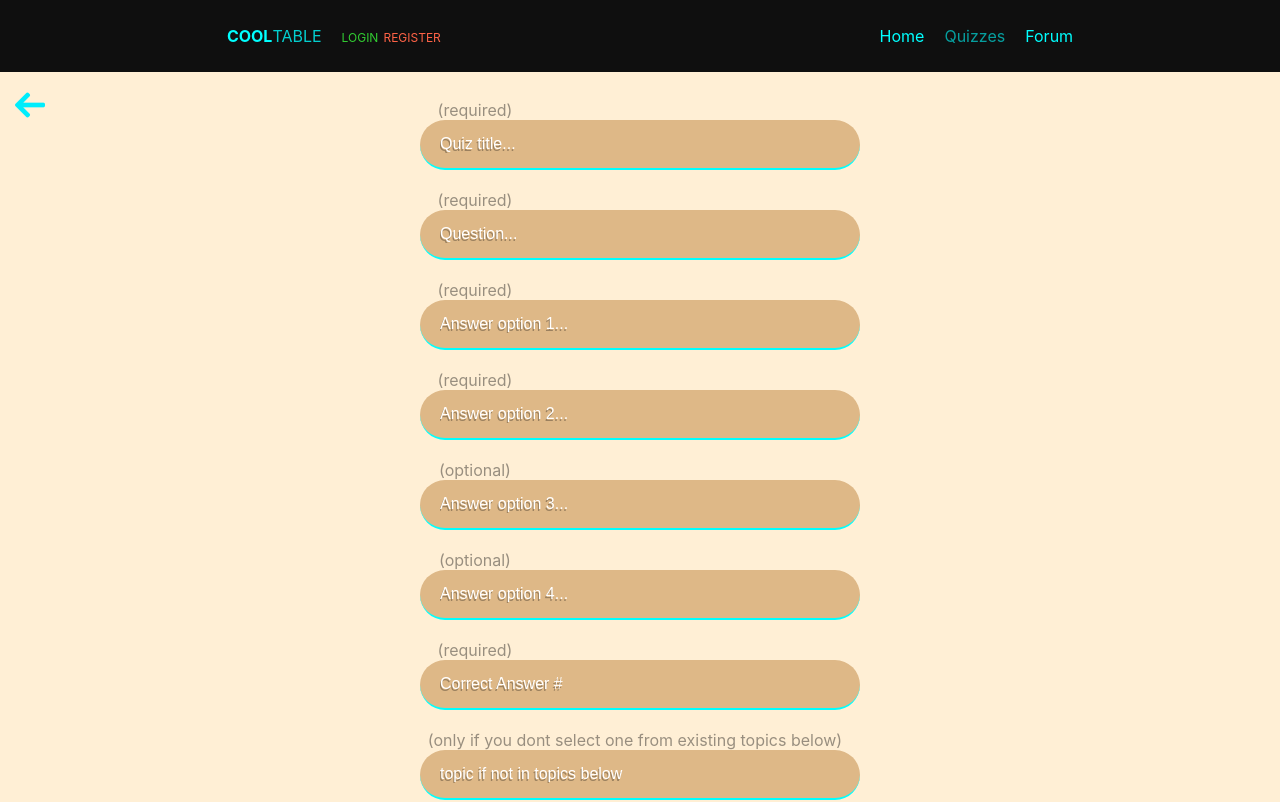
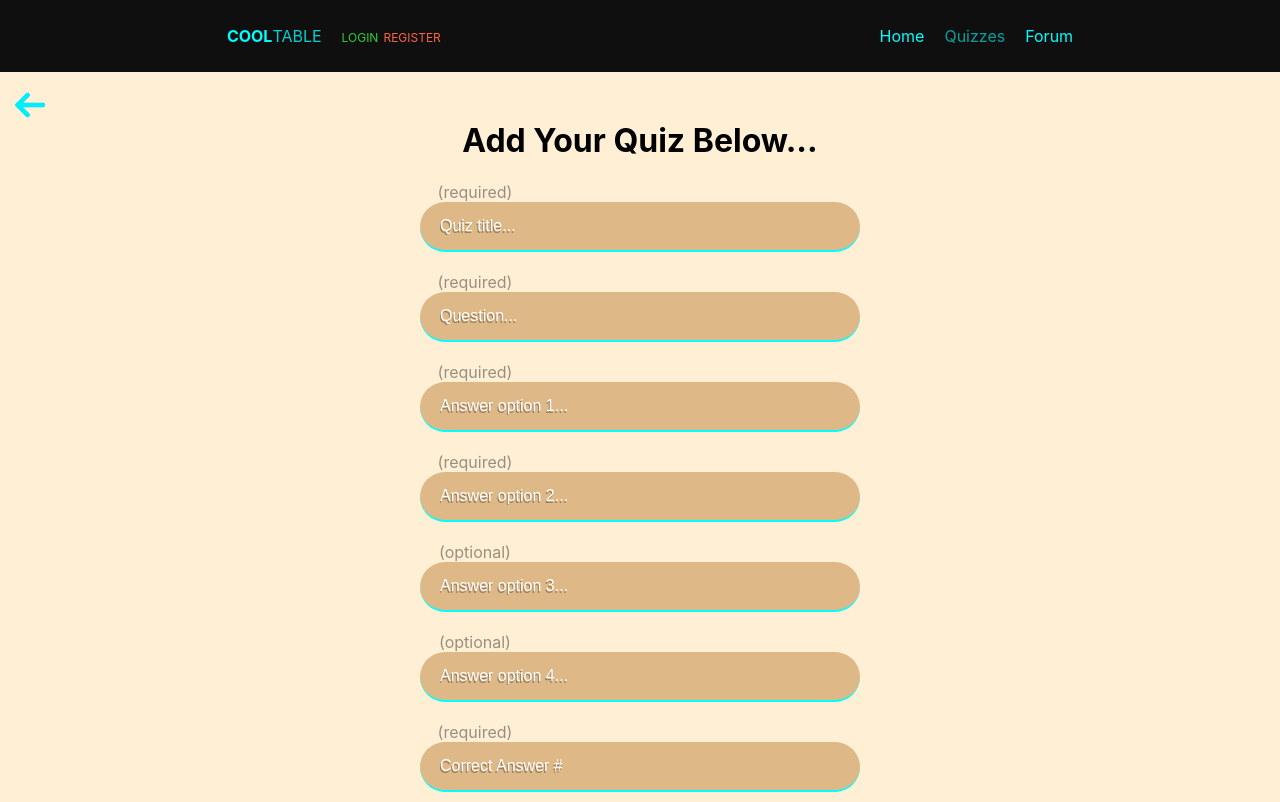
Before and after one commit to wcolts2000/cool_table, a React (Create React App) app in the folder cool_table_client/: page /quiz/form in a window 1280 px wide. Shown: the top 802 px of the page. Built offline with nearby package versions, Linux system fonts and the light colour scheme; no server answers.

Commit message:
added h1 for quiz form

```diff
--- a/cool_table_client/src/components/QuizForm.js
+++ b/cool_table_client/src/components/QuizForm.js
@@ -186,6 +186,7 @@ export default class QuizForm extends Component {
     return (
       <Form onSubmit={this.addPost}>
         <BackButton props={this.props} />
+        <h1>Add Your Quiz Below...</h1>
         <Label>(required)</Label>
         {Input("title", "Quiz title...")}
         <Label>(required)</Label>
```
